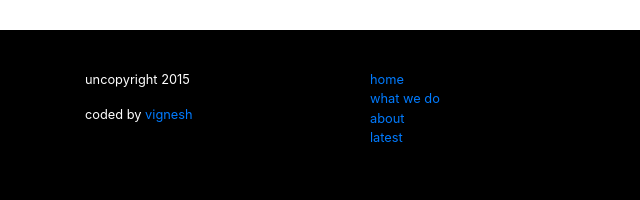
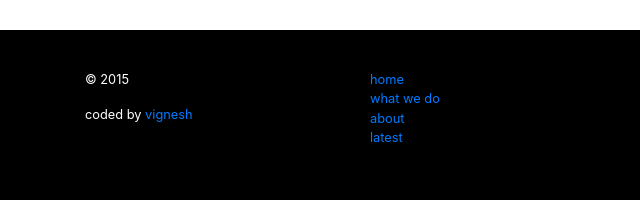
Before and after one commit to VigneshS03/bootstrap, a plain HTML site: page project1/index.html in a window 1280 px wide. Shown: the part 4391-4591 px from the top of the page, 0-640 px from the left. Drawn offline with nearby package versions, Linux system fonts and the light colour scheme.

Commit message:
Update index.html

```diff
--- a/project1/index.html
+++ b/project1/index.html
@@ -306,7 +306,7 @@
       <div class="container">
         <div class="row">
           <div class="col-sm-3">
-            <p>uncopyright 2015</p>
+            <p> &copy; 2015</p>
             <p>coded by <a href="..">vignesh</a></p>
           </div>
           <div class="col-sm-3">
```
